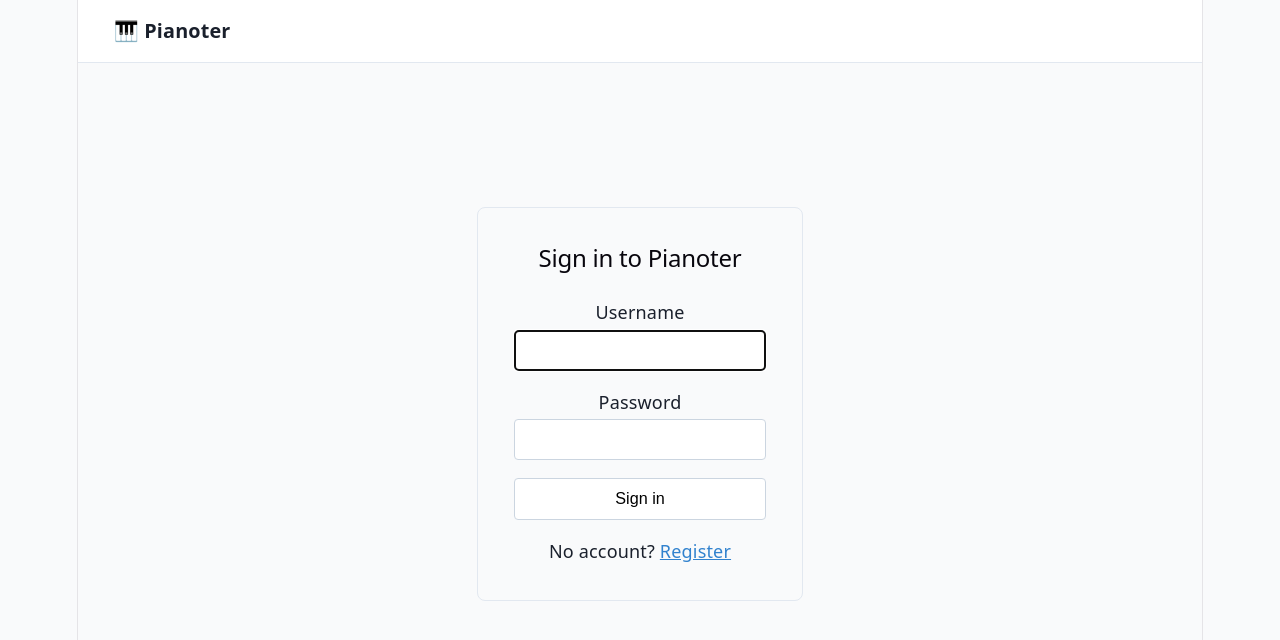
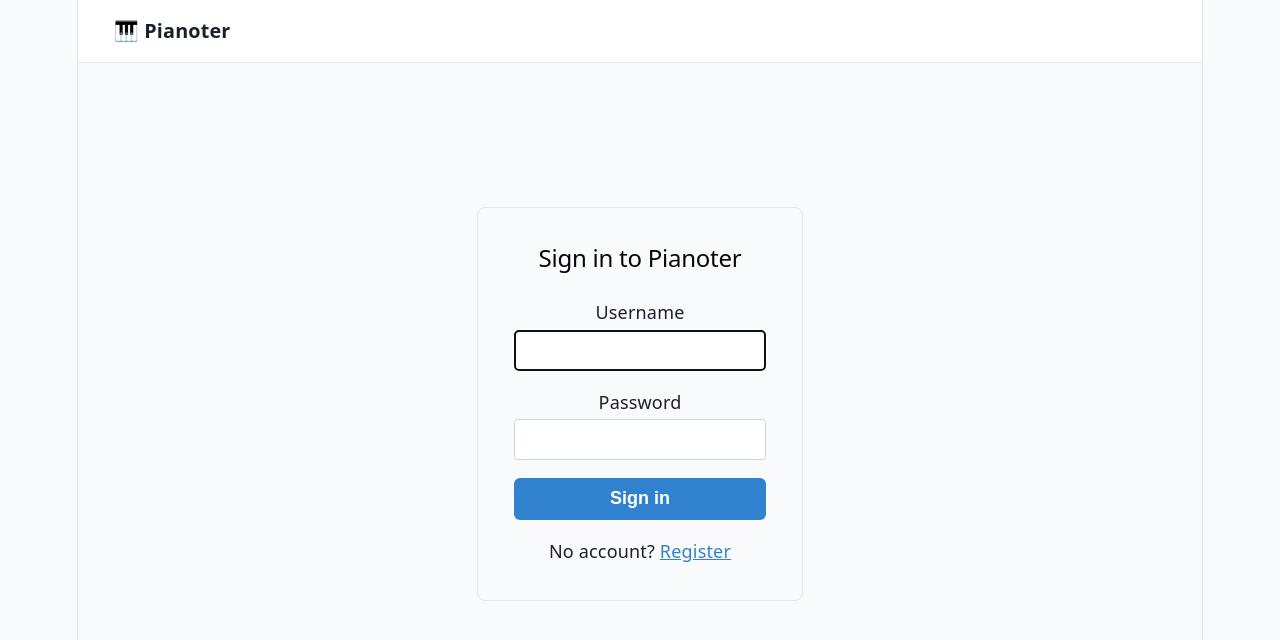
Before and after one commit to notarock/pianoter, a React (Vite) app in the folder web/: page /login in a window 1280 px wide. Shown: the top 640 px of the page. Built offline with nearby package versions, Linux system fonts and the light colour scheme.

Commit message:
Style Sign In button as primary CTA

```diff
--- a/web/src/pages/Login.tsx
+++ b/web/src/pages/Login.tsx
@@ -47,7 +47,7 @@ export default function Login() {
           />
         </div>
         {error && <p style={{ color: 'red', margin: 0 }}>{error}</p>}
-        <button type="submit" style={{ padding: '0.6rem', cursor: 'pointer' }}>Sign in</button>
+        <button type="submit" style={{ padding: '0.6rem', cursor: 'pointer', background: '#3182ce', color: '#fff', border: 'none', borderRadius: 6, fontWeight: 600, fontSize: '1rem' }}>Sign in</button>
       </form>
       <p style={{ marginTop: '1rem', textAlign: 'center' }}>
         No account? <Link to="/register">Register</Link>
```
